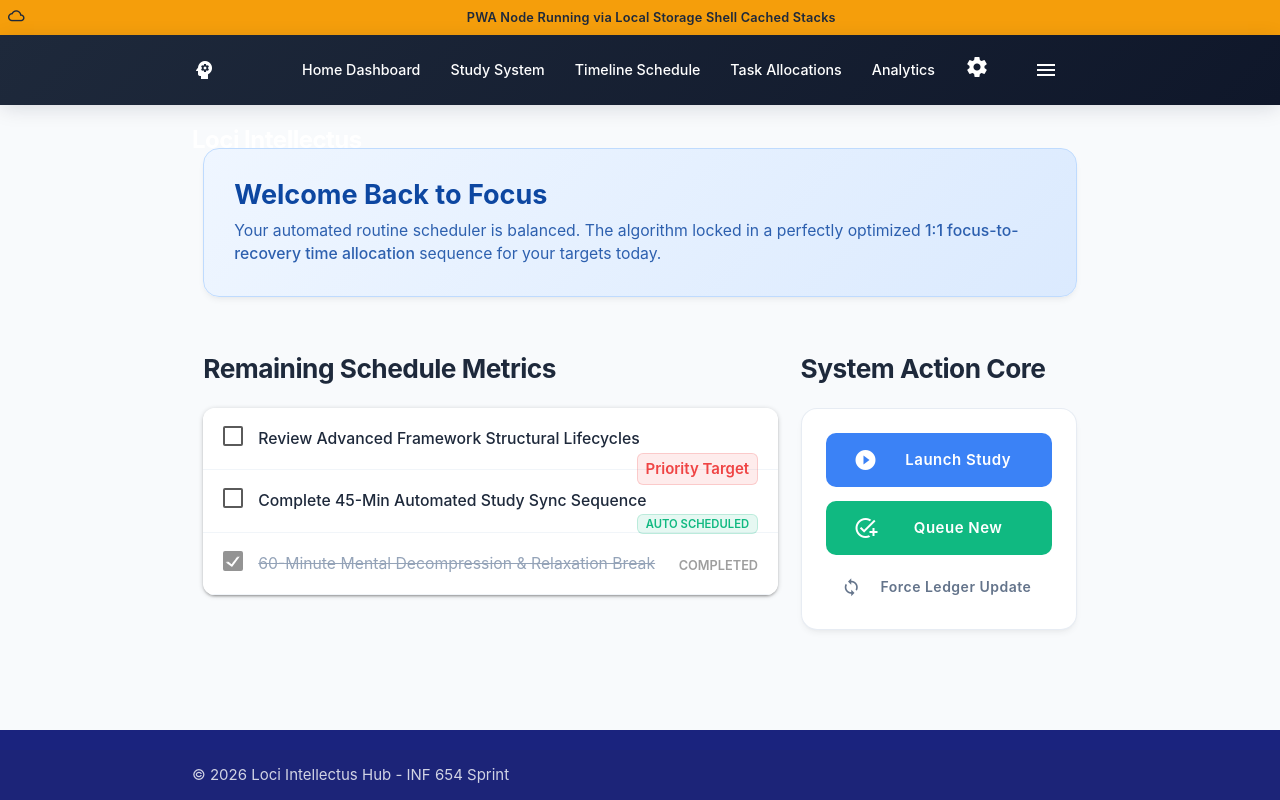
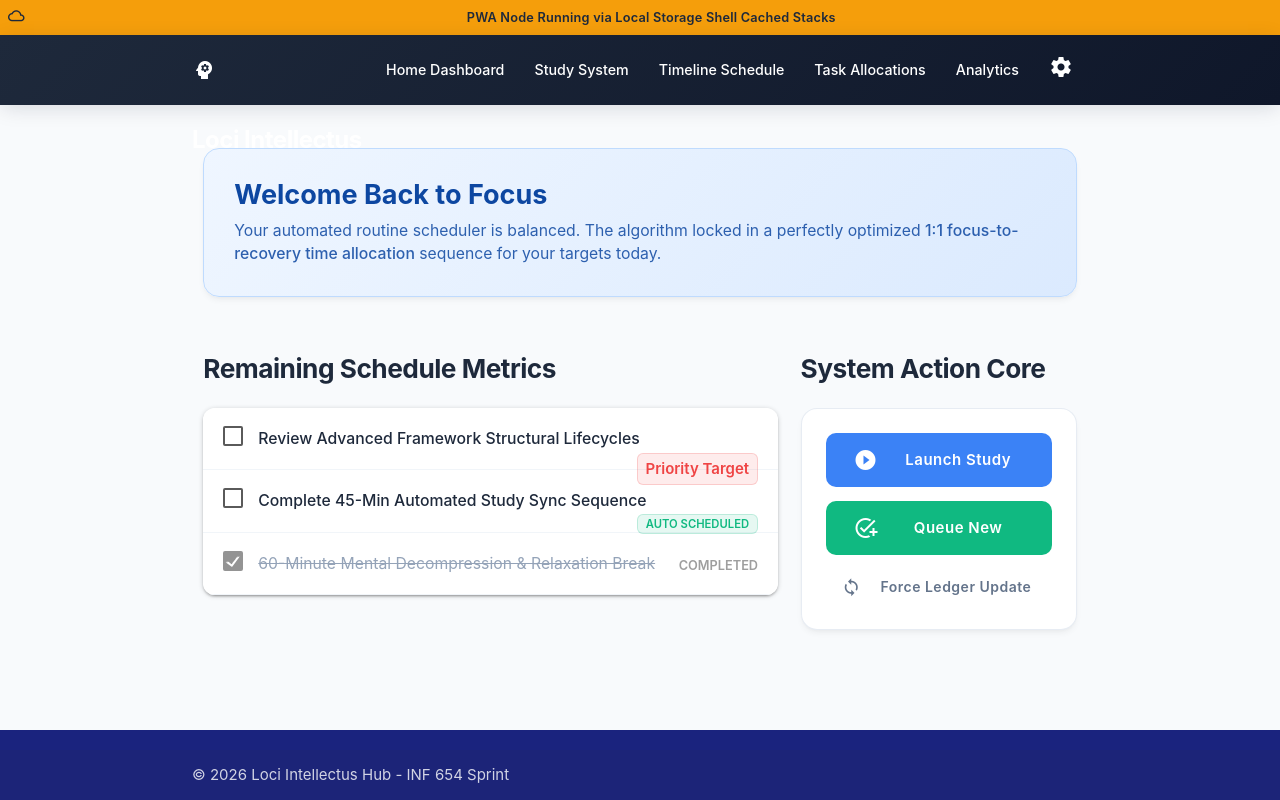
Before and after one commit to dkiewel-cmd/INF654_Mobile_Web_Dev, a plain HTML site: page Project/index.html in a window 1280 px wide. Drawn offline with nearby package versions, Linux system fonts and the light colour scheme.

Commit message:
Add files via upload

```diff
--- a/Project/css/styles.css
+++ b/Project/css/styles.css
@@ -52,22 +52,6 @@ nav ul a:hover {
     align-items: center !important;
     width: 100% !important;
     position: relative;
-}
-
-nav .sidenav-trigger {
-    display: inline-flex !important;
-    align-items: center;
-    justify-content: center;
-    min-width: 48px;
-    height: 100% !important;
-    cursor: pointer;
-    position: relative;
-    z-index: 5;
-}
-
-nav .sidenav-trigger i {
-    line-height: inherit !important;
-    height: auto !important;
 }
 
 nav .brand-logo.left {
```
Also changed, not shown: 1 other file.
